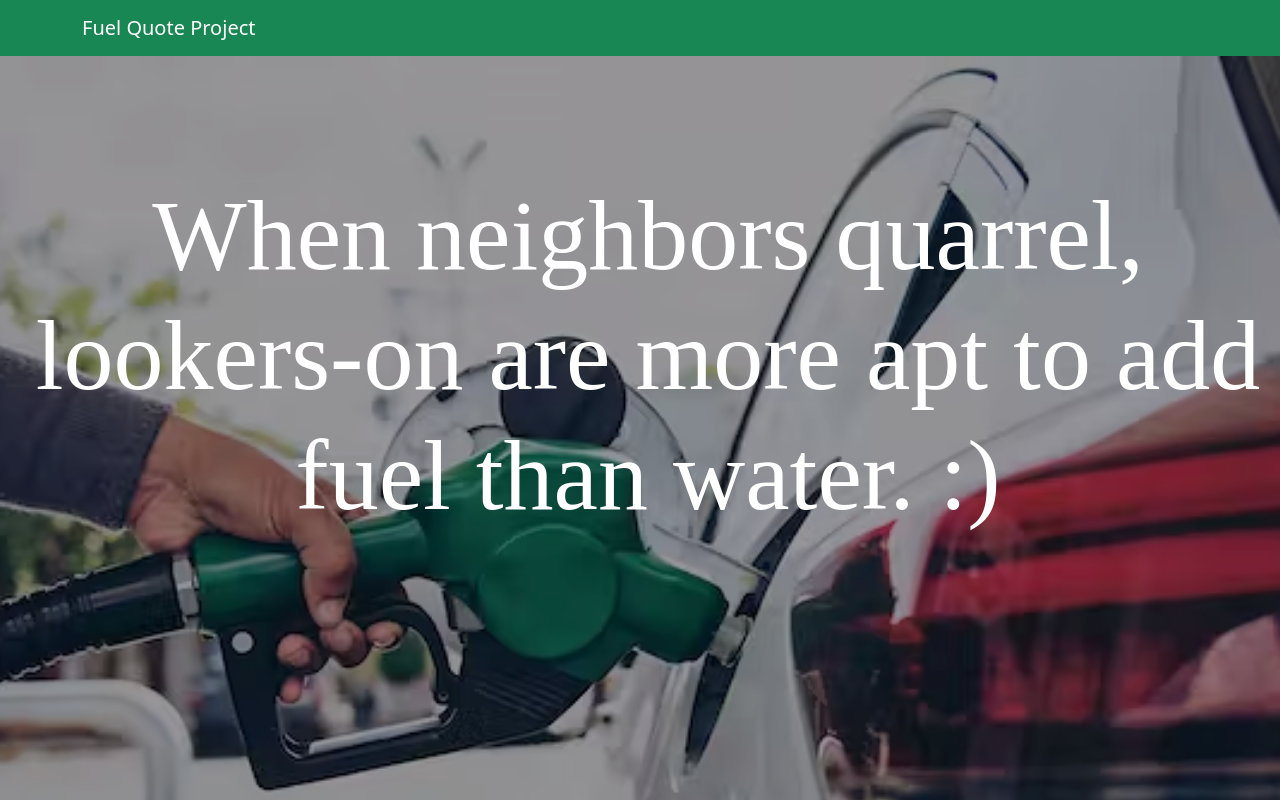
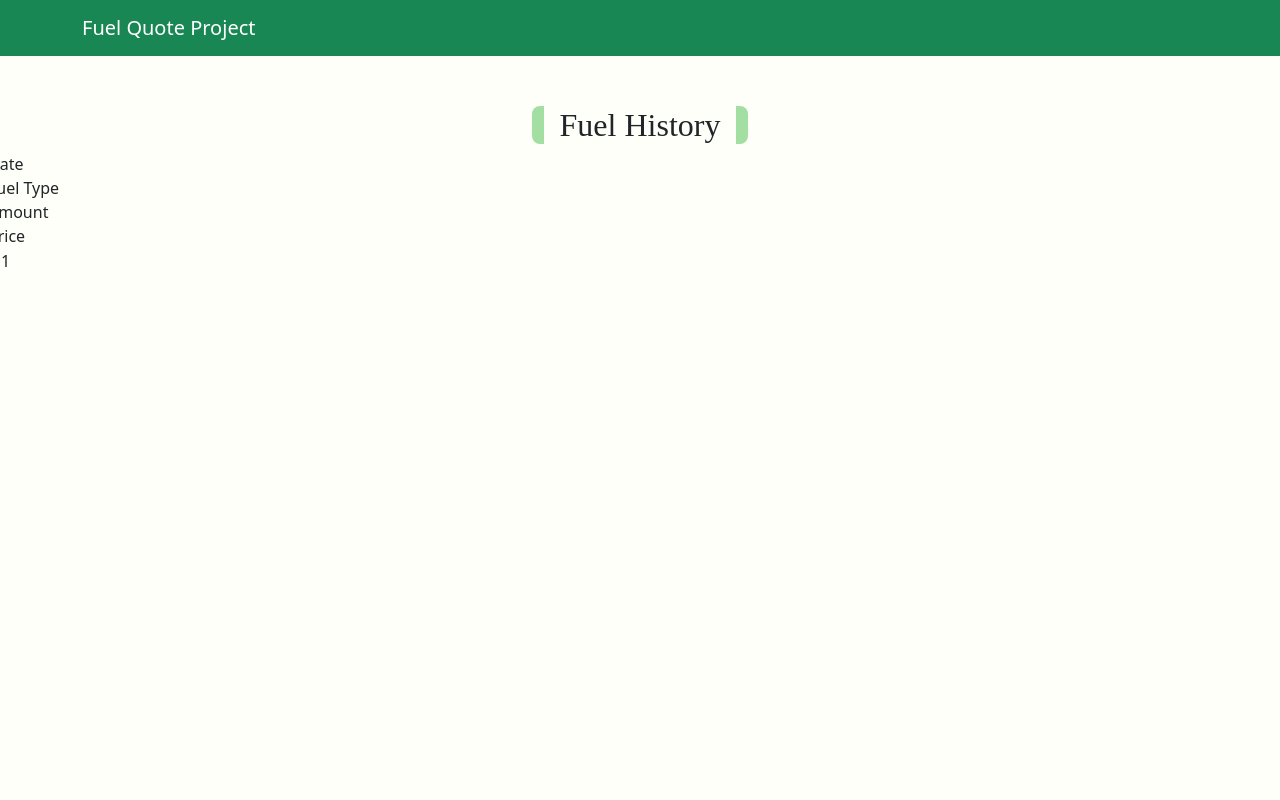
Before and after one commit to yangye627/fuelAppGroup28, a React (Create React App) app in the folder frontend/: page / in a window 1280 px wide. Shown: the top 800 px of the page. Built offline with nearby package versions, Linux system fonts and the light colour scheme.

Commit message:
fix bit history page

```diff
--- a/frontend/package.json
+++ b/frontend/package.json
@@ -6,6 +6,7 @@
     "@testing-library/jest-dom": "^5.16.5",
     "@testing-library/react": "^13.4.0",
     "@testing-library/user-event": "^13.5.0",
+    "axios": "^1.3.3",
     "bootstrap": "^5.2.3",
     "react": "^18.2.0",
     "react-bootstrap": "^2.7.0",
--- a/frontend/src/App.js
+++ b/frontend/src/App.js
@@ -6,6 +6,7 @@ import RegisterPage from './pages/RegisterPage';
 import LoginPage from './pages/LoginPage';
 import UserInfoPage from './pages/UserInfoPage'
 import FuelQuotePage from './pages/FuelQuotePage'
+import FuelHistory from './pages/HistoryPage';
 import Footer from './components/Footer';
 import styled from 'styled-components';
 
@@ -23,13 +24,14 @@ function App() {
     <Root>
       <Router>
         <NavBoostrap />
-        <Routes>
+        <FuelHistory/>
+        {/* <Routes>
             <Route exact path="/" element={<HomePage/>} />
             <Route exact path="/userinfo" element={<UserInfoPage/>} />
             <Route exact path="/login" element={<LoginPage/>} />
             <Route exact path="/register" element={<RegisterPage/>} />
             <Route exact path="/fuelQuotePage" element={<FuelQuotePage/>} />
-          </Routes>
+          </Routes> */}
         <Footer />
       </Router>
     </Root>
--- a/frontend/src/pages/HistoryPage/HistoryPage.js
+++ b/frontend/src/pages/HistoryPage/HistoryPage.js
@@ -2,141 +2,92 @@
 import React, { useState, useEffect } from 'react';
 import axios from 'axios';
 import styled, {css} from 'styled-components';
-
+import { Form, Row, Col, Container, Alert, Table } from 'react-bootstrap';
 
 const Root = styled.div`
     width: 100%;
+    min-height: 100vh;
     background: #fefff8;
+    padding: 50px 0px;
+    display: flex;
+    flex-direction: column;
+    align-items: center;
 `;
 
-const SlideUp = keyframes`
-    0% {
-        opacity: 0;
-        transform: translateY(250px);
-    }
-
-    100% {
-        opacity: 1;
-        transform: translateY(0);
-    }
+const Title = styled.h2`
+    text-align: center;
+    border-left: 12px solid #a3dea2;
+    border-radius: 8px;
+    padding-left: 16px;
+    padding-right: 16px;
+    border-right: 12px solid #a3dea2;
+    font-family: 'Permanent Marker', cursive;
 `;
 
-const Action = styled(Link)`
-    @media ${device.mobileXS} {
-        width: 80%;
-        height: 100px;
-        padding: 26px;
-        margin-top: 400px;
-        background: #87D8C3;
-        border-radius: 10px;
-        text-align: center;
-        font-size: 24px;
-        font-weight: bold;
-        color: #ffffff;
-        line-height: 1;
-        transition: transform 0.5s;
-        z-index: 1;
-        border: none;
-        animation: ${SlideUp} 2.5s ease;
-    };
-
-    @media ${device.mobileS} {
-        padding: 26px;
-    };
-
-    @media ${device.mobileM} {
-        line-height: 1.5;
-    };
-
-    @media ${device.tablet} {
-        width: 60%;
-        line-height: 2;
-    };
-    @media ${device.laptopL} {
-        width: 30%;
-        margin-top: 400px;
-    };
-
-    &:hover {
-        color: #fefff8;
-        text-decoration: none;
-        transform: scale(1.1);
-    };
+const UserInfoForm = styled.form`
+    width: 80%;
+    display: flex;
+    flex-direction: column;
+    align-items: center;
 `;
 
-const Banner = styled.section`
+const InputContainer = styled.section`
     width: 100%;
-    height: 1000px;
-    background: url(${banner}) no-repeat center/cover;
     display: flex;
+    flex-wrap: wrap;
+    justify-content: center;
     align-items: center;
-    justify-content: center;
-    position: relative;
-
-    h1 {
-        position: absolute;
-        z-index: 1;
-        margin-bottom: 400px;
-        font-size: 80px;
-        color: white;
-        margin-left: 16px;
-        font-family: 'Permanent Marker', cursive;
-        animation: ${SlideUp} 2.1s ease;
-    };
-
-    &::after {
-        content: '';
-        background: rgba(0, 0, 0, 0.4);
-        position: absolute;
-        top: 0;
-        left: 0;
-        right: 0;
-        bottom: 0;
-    };
-
-    @media ${device.mobileXS} {
-        h1 {
-            font-size: 80px;
-        }
-    };
-
-    @media ${device.mobileL} {
-        h1 {
-            font-size: 90px;
-        }
-    };
-    @media ${device.tablet} {
-        h1 {
-            font-size: 100px;
-            text-align: center;
-        }
-    };
 `;
 
-const FuelHistory = () => {
-  const [fuelHistory, setFuelHistory] = useState([]);
+const InputLabel = styled.label`
+    width: 80px;
+    margin: 20px 20px;
+`;
 
-  useEffect(() => {
-    const fetchData = async () => {
-      const result = await axios.get('http://localhost:3000');
-      setFuelHistory(result.data);
-    };
-    fetchData();
-  }, []);
+const Input = styled.input`
+    height: 38px;
+    margin: 10px 10px;
+    border-radius: 5px;
+`;
+
+const RegisterButton = styled.button`
+    background: #a3dea2;
+    border: none;
+    margin: 10px 10px;
+    border-radius: 8px;
+    padding: 10px 10px;
+    text-align: center;
+    color: black;
+    width: 180px;
+`;
+
+
+const HistoryPage = () => {
+  // const [fuelHistory, setFuelHistory] = useState([]);
+
+  // useEffect(() => {
+  //   const fetchData = async () => {
+  //     const result = await axios.get('http://localhost:3000');
+  //     setFuelHistory(result.data);
+  //   };
+  //   fetchData();
+  // }, []);
 
   return (
-    <div>
-      <h2>Fuel History</h2>
-      <table>
-        <thead>
-          <tr>
-            <th>Date</th>
-            <th>Fuel Type</th>
-            <th>Amount</th>
-            <th>Price</th>
-          </tr>
-        </thead>
+    <Root>
+      <Title>Fuel History</Title>
+      <Table>
+        <Col md={80}>
+
+          <Row>Date</Row>
+          <Row>Fuel Type</Row>
+          <Row>Amount</Row>
+          <Row>Price</Row>
+        </Col>
         <tbody>
+          <td>1</td>
+        </tbody>
+        {/* <tbody>
           {fuelHistory.map(entry => (
             <tr key={entry.id}>
               <td>{entry.date}</td>
@@ -145,10 +96,10 @@ const FuelHistory = () => {
               <td>{entry.price}</td>
             </tr>
           ))}
-        </tbody>
-      </table>
-    </div>
+        </tbody> */}
+      </Table>
+    </Root>
   );
 };
 
-export default FuelHistory;
+export default HistoryPage;
--- a/frontend/src/pages/HistoryPage/Index.js
+++ b/frontend/src/pages/HistoryPage/Index.js
@@ -1,12 +1,14 @@
-import React from 'react';
-import FuelHistory from './HistoryPage';
+// import React from 'react';
+// import FuelHistory from './HistoryPage';
 
-function App() {
-  return (
-    <div className="App">
-      <FuelHistory />
-    </div>
-  );
-}
+// function App() {
+//   return (
+//     <div className="App">
+//       <FuelHistory />
+//     </div>
+//   );
+// }
 
-export default App;
+// export default App;
+
+export { default } from './HistoryPage';
```
Also changed, not shown: 1 other file (tests, documents, lock files or other folders).
